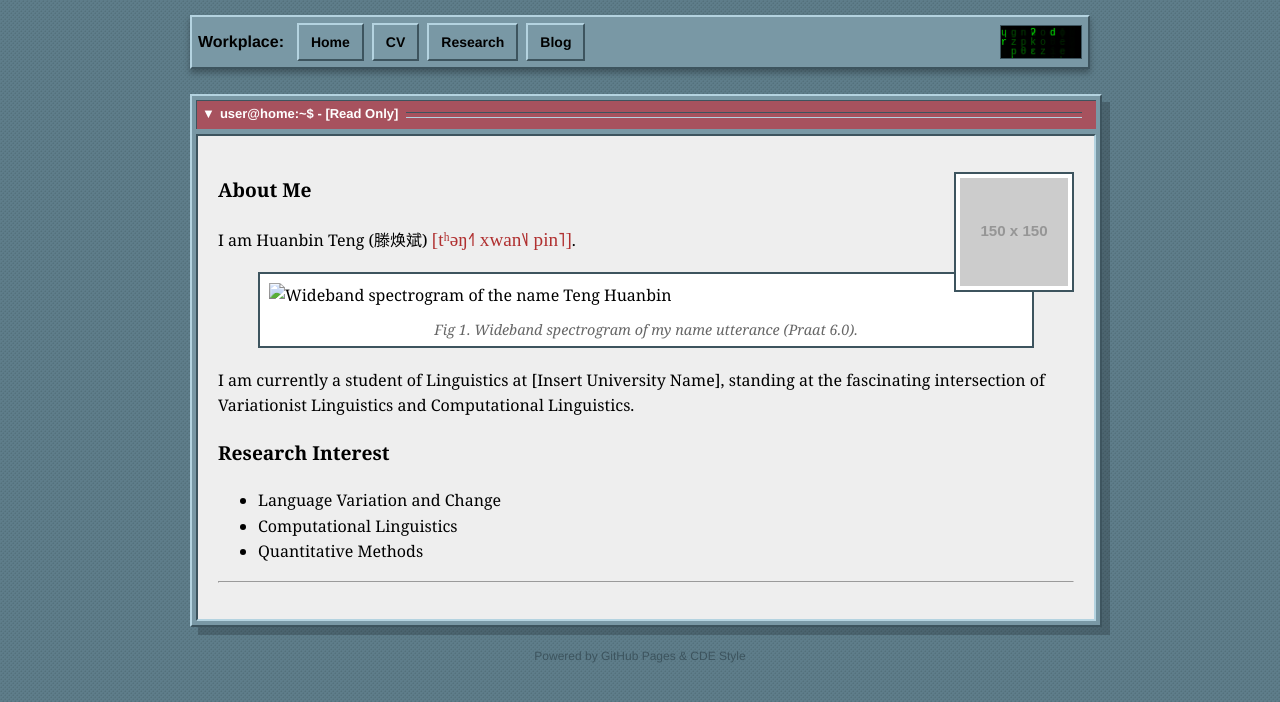
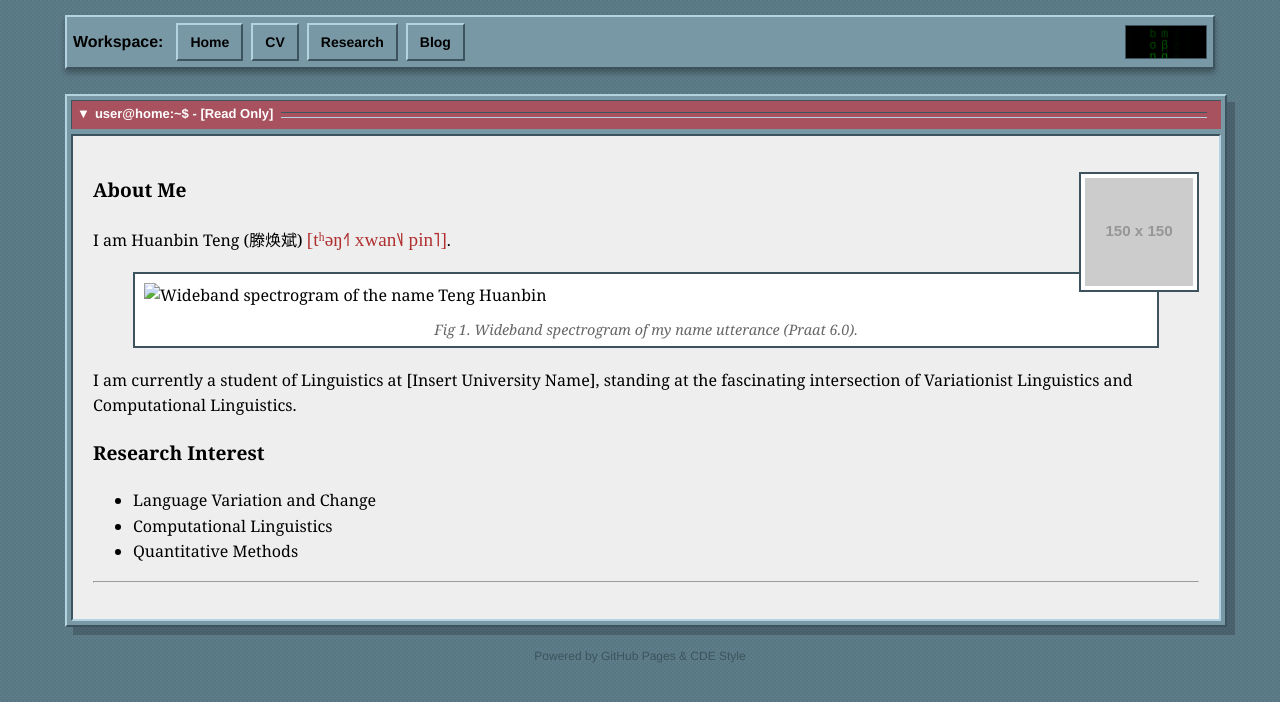
Before and after one commit to ZJWXTHB/zjwxthb.github.io, a Jekyll site: the page built from index.md, in a window 1280 px wide. Shown: the top 702 px of the page. Built offline with Jekyll 4.4.1, drawn with Linux system fonts in a browser that asks for light colours.

Commit message:
Refactor HTML layout and improve responsiveness
Updated language attribute, stylesheet version, and comments for clarity. Adjusted styles for better responsiveness and modified script for improved performance.

```diff
--- a/_layouts/default.html
+++ b/_layouts/default.html
@@ -1,13 +1,13 @@
 <!DOCTYPE html>
-<html lang="zh-TW">
+<html lang="en">
 <head>
   <meta charset="utf-8">
   <meta name="viewport" content="width=device-width, initial-scale=1">
   <title>{{ page.title }} | Desktop</title>
 
-  <link rel="stylesheet" href="/assets/css/style.css?v=7">
+  <link rel="stylesheet" href="/assets/css/style.css?v=8">
 
-  <!-- MathJax 數學公式支援 -->
+  <!-- MathJax Support -->
   <script type="text/javascript" id="MathJax-script" async
     src="https://cdn.jsdelivr.net/npm/mathjax@3/es5/tex-mml-chtml.js">
   </script>
@@ -20,8 +20,19 @@
     };
   </script>
 
-  <!-- 小工具樣式 -->
+  <!-- Widgets & Layout Fixes -->
   <style>
+    /* 0. Multi-language Font Support (Ensure Chinese renders beautifully) */
+    /* 强制指定中文字体栈，防止中文字符显示不佳 */
+    body {
+      font-family: "Helvetica Neue", Helvetica, Arial, "PingFang SC", "Hiragino Sans GB", "Microsoft YaHei", "WenQuanYi Micro Hei", sans-serif !important;
+    }
+
+    /* 1. Fix for desktop width */
+    .container {
+      max-width: 1150px;
+    }
+
     .ling-widget {
       display: flex;
       align-items: center;
@@ -29,7 +40,7 @@
       background: #000;
       padding: 0;
       height: 32px;
-      width: 80px; /* 預設寬度，手機上會被 CSS 覆蓋為 100% */
+      width: 80px; /* Default desktop width */
       overflow: hidden;
       position: relative;
       border: 1px solid #3d545e;
@@ -42,32 +53,46 @@
       width: 100%;
       height: 100%;
     }
+
+    /* 2. Mobile Responsiveness */
+    @media (max-width: 600px) {
+      .ling-widget {
+        width: 100% !important; /* Force full width */
+        height: 100px;          /* Taller for better visibility on mobile */
+        margin-top: 8px;
+      }
+
+      /* Better touch targets */
+      .cde-btn {
+        padding: 10px 0;
+      }
+    }
   </style>
 </head>
 <body>
 
 <div class="container">
 
-  <!-- 1. 頂部面板 (Front Panel) -->
+  <!-- 1. Front Panel -->
   <div class="front-panel cde-outset">
-    <!-- 增加類名 nav-label 以便手機隱藏 -->
-    <div class="nav-label">Workplace:</div>
+    <!-- Class nav-label for mobile hiding -->
+    <div class="nav-label">Workspace:</div>
 
-    <a href=" " class="cde-btn">Home</a >
-    <a href="/cv" class="cde-btn">CV</a >
-    <a href="/publications" class="cde-btn">Research</a >
-    <a href="#blog" class="cde-btn">Blog</a >
+    <a href="/" class="cde-btn">Home</a>
+    <a href="/cv" class="cde-btn">CV</a>
+    <a href="/publications" class="cde-btn">Research</a>
+    <a href="#blog" class="cde-btn">Blog</a>
 
-    <!-- 增加類名 nav-spacer 以便手機隱藏 -->
+    <!-- Class nav-spacer for mobile hiding -->
     <div class="nav-spacer"></div>
 
-    <!-- 語言學特色組件：微型 IPA 字符雨 -->
+    <!-- Linguistics Widget: IPA Rain -->
     <div class="cde-inset ling-widget" title="IPA Stream">
       <canvas id="ipa-widget-canvas"></canvas>
     </div>
   </div>
 
-  <!-- 2. 主視窗 (Main Window) -->
+  <!-- 2. Main Window -->
   <div class="main-window cde-outset">
     <div class="title-bar active">
       <span>▼</span>
@@ -89,7 +114,7 @@
 
 </div>
 
-<!-- IPA 字符雨動畫腳本 -->
+<!-- IPA Rain Animation Script -->
 <script>
   (function() {
     const canvas = document.getElementById('ipa-widget-canvas');
@@ -97,43 +122,47 @@
 
     const ctx = canvas.getContext('2d');
 
-    // 動態調整 Canvas 內部尺寸以匹配 CSS 尺寸
+    // Dynamic resizing
     function resizeCanvas() {
         const rect = canvas.parentElement.getBoundingClientRect();
-        canvas.width = rect.width;
-        canvas.height = rect.height;
+        // Ensure non-zero dimensions
+        if (rect.width > 0 && rect.height > 0) {
+          canvas.width = rect.width;
+          canvas.height = rect.height;
+        }
     }
 
     window.addEventListener('resize', resizeCanvas);
-    resizeCanvas(); // 初始化
+    // Delay slightly to ensure CSS layout applies
+    setTimeout(resizeCanvas, 100);
 
-    // IPA 國際音標字符集
+    // IPA Character Set
     const ipaChars = "əʃʒŋθðʔχʁβɸɥmrnwtskzpbtdkgaeiouɛɔɑ";
     const charArray = ipaChars.split('');
 
-    const fontSize = 10;
-    // 根據寬度計算列數
-    let columns = Math.floor(canvas.width / fontSize);
+    const fontSize = 12;
+    let columns = 0;
     let drops = [];
 
     function initDrops() {
+        if (canvas.width === 0) return;
         columns = Math.floor(canvas.width / fontSize);
         drops = [];
         for(let i = 0; i < columns; i++) {
-            drops[i] = Math.random() * -10;
+            drops[i] = Math.random() * -10; // Random start
         }
     }
 
-    initDrops();
-    // 視窗大小改變時重置雨滴
+    // Init
+    setTimeout(initDrops, 150);
     window.addEventListener('resize', initDrops);
 
     function draw() {
-      // 黑色背景，帶透明度以產生拖尾效果
+      // Black background with opacity for trails
       ctx.fillStyle = 'rgba(0, 0, 0, 0.25)';
       ctx.fillRect(0, 0, canvas.width, canvas.height);
 
-      // 螢光綠文字
+      // Green text
       ctx.fillStyle = '#0f0';
       ctx.font = fontSize + 'px monospace';
 
@@ -141,15 +170,15 @@
         const text = charArray[Math.floor(Math.random() * charArray.length)];
         ctx.fillText(text, i * fontSize, drops[i] * fontSize);
 
-        // 隨機重置回頂部
-        if(drops[i] * fontSize > canvas.height && Math.random() > 0.9) {
+        // Random reset to top
+        if(drops[i] * fontSize > canvas.height && Math.random() > 0.95) {
           drops[i] = 0;
         }
         drops[i]++;
       }
     }
 
-    setInterval(draw, 60);
+    setInterval(draw, 50);
   })();
 </script>
 
```
